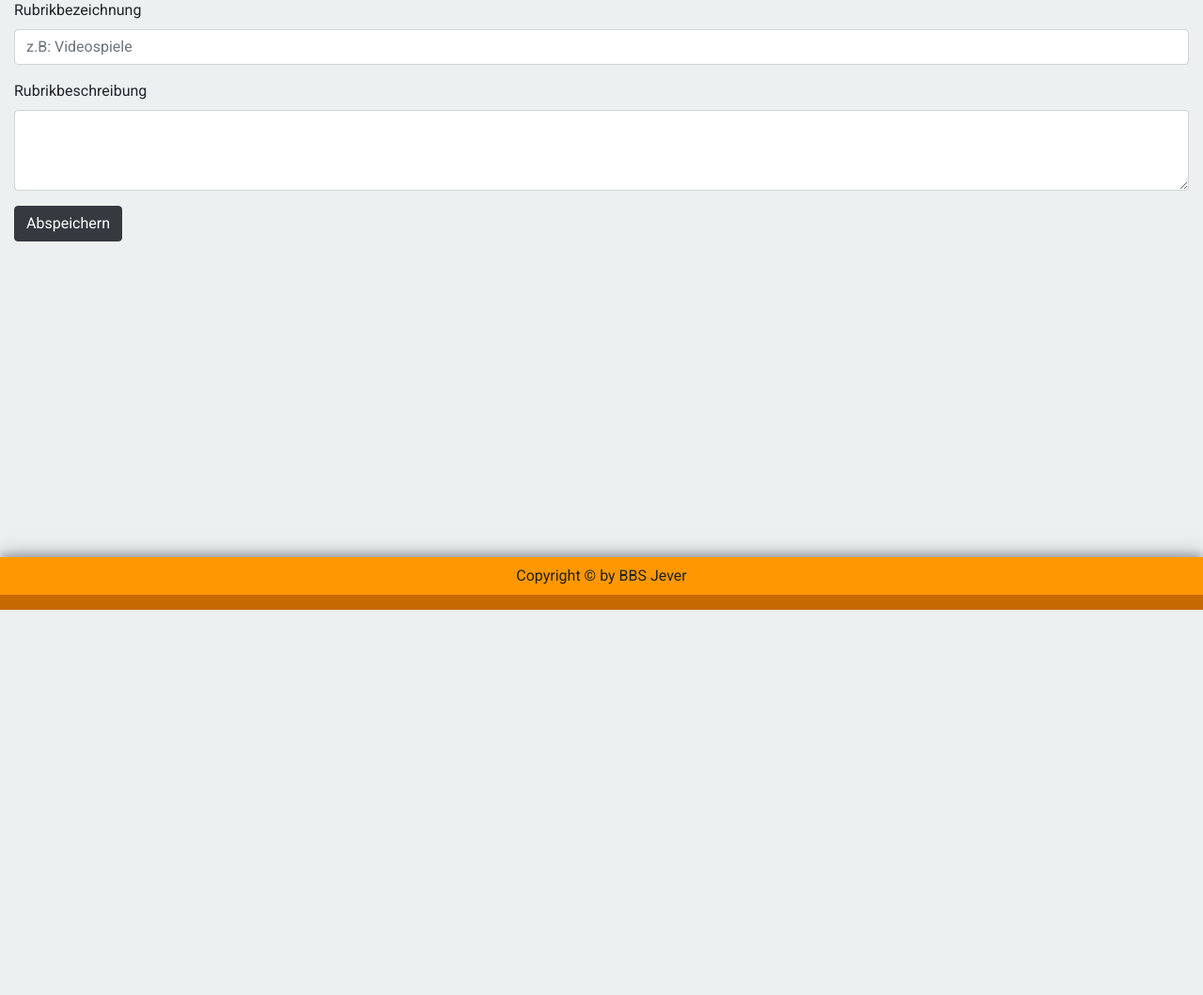
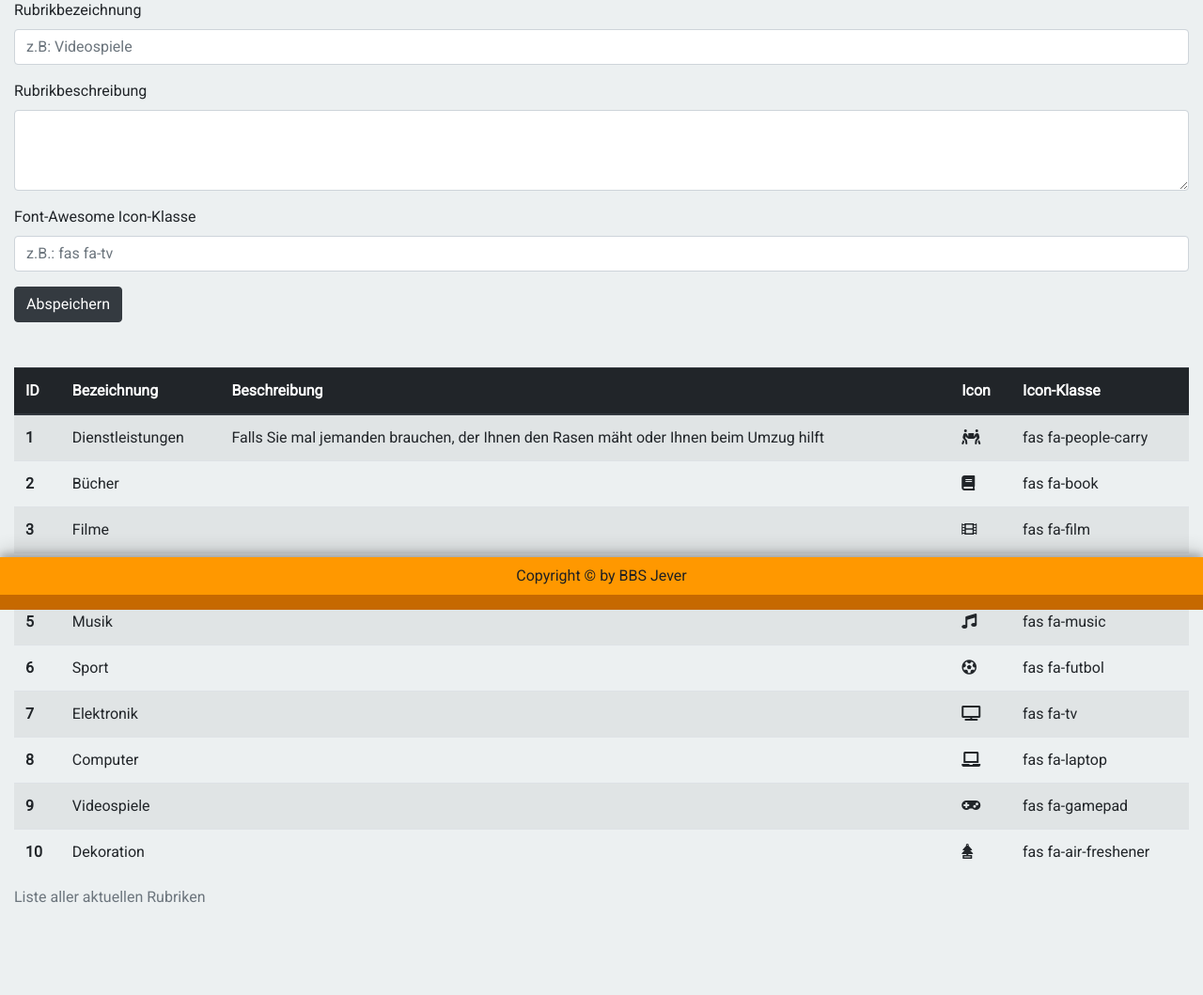
Before and after one commit to Karma97/Blackboard, a PHP site: page /rubadd.php in a window 1280 px wide. Shown: the part 151-1210 px from the top of the page at 94% size. Before the commit the page ends 800 px from the top, so only its background shows below. Run offline with PHP 8.4, Linux system fonts and the light colour scheme; data comes from the database, SQL or seed files in the repository; some libraries are stand-ins or nearby versions.

Commit message:
changes bitch

```diff
--- a/css/style.css
+++ b/css/style.css
@@ -44,6 +44,10 @@ form input {
 	border: 1px solid black;
 }
 
+.tablebottom {
+	margin-bottom: 5em !important;
+}
+
 .footer {
 	padding: 15px 0px;
 }
--- a/includes/nav.php
+++ b/includes/nav.php
@@ -14,7 +14,7 @@
 				$sql = 'SELECT * FROM rubriken';
 				$query = $verb -> query($sql);
 
-				foreach ($query as $row) {
+				foreach ($query as $key => $row) {
 					echo "<a href='anzeigen.php?rNR=".$row["rNR"]."'>".$row["bezeichnung"]." &nbsp;<i class='".$row["icon"]."'></i></a>";
 				}
 
--- a/index.php
+++ b/index.php
@@ -7,9 +7,9 @@
 		?>
 		<div class="main">
 	<div class="container-fluid mt-3">
-			<h1>Willkommen auf dem Schwarzen Brett!</h1>
+		<h1>Willkommen auf dem Schwarzen Brett!</h1>
 
-		</div>
+	</div>
 	</div>
 	<?php
 		include 'includes/footer.php';
--- a/rubadd.php
+++ b/rubadd.php
@@ -8,22 +8,92 @@
 
   <div class="main">
   <div class="container-fluid mt-3">
-  <?php
-
-  ?>
   <h1>Neue Rubrik anlegen</h1>
 
   <form action="rubadd.php" method="POST">
 	<div class="form-group">
 		<label for="bezeichnung">Rubrikbezeichnung</label>
-    <input type="text" class="form-control" id="bezeichnung" placeholder="z.B: Videospiele">
+		<input type="text" class="form-control" name="bez" required id="bezeichnung" placeholder="z.B: Videospiele">
 	</div>
 	<div class="form-group">
 		<label for="textarea">Rubrikbeschreibung</label>
-    <textarea class="form-control" id="textarea" rows="3"></textarea>
+		<textarea name="besch" class="form-control" required id="textarea" rows="3"></textarea>
+	</div>
+	<div class="form-group">
+		<label for="icon">Font-Awesome Icon-Klasse</label>
+		<input type="text" class="form-control" name="icon" required id="icon" placeholder="z.B.: fas fa-tv">
 	</div>
 		<button type="submit" class="btn btn-dark">Abspeichern</button>
 	</form>
+
+	<?php
+
+
+
+	if (!isset($_POST["bez"]) or empty($_POST["bez"])) {
+
+	} else {
+
+	$bez = $_POST["bez"];
+	$besch = $_POST["besch"];
+	$icon = $_POST["icon"];
+
+		$sql1 = "SELECT * FROM rubriken WHERE bezeichnung = '$bez' OR icon = '$icon'";
+		$query1 = $verb -> query($sql1);
+		$queryNumbers = $query1 -> fetchAll();
+
+	if (count($queryNumbers) > 0) {
+		echo "
+			<div class='mt-3 container-fluid text-danger'>
+				<p class='font-weight-bold'>Rubrik ist bereits vorhanden!</p>
+			</div>
+		";
+	} else {
+
+	$sql2 = "INSERT INTO `rubriken` (`rNR`, `bezeichnung`, `beschreibung`, `icon`, `updated_at`, `created_at`) VALUES (NULL, '$bez', '$besch', '$icon', CURRENT_TIMESTAMP, CURRENT_TIMESTAMP);";
+
+	$query2 = $verb -> query($sql2);
+
+	 }
+	}
+
+	?>
+
+<table class="mt-5 table mb-5 tablebottom table-hover table-striped">
+ <caption>Liste aller aktuellen Rubriken</caption>
+  <thead class="thead-dark">
+    <tr>
+      <th scope="col">ID</th>
+      <th scope="col">Bezeichnung</th>
+      <th scope="col">Beschreibung</th>
+	  <th scope="col">Icon</th>
+	  <th scope="col">Icon-Klasse</th>
+    </tr>
+  </thead>
+  <tbody>
+		<?php
+
+			$sql3 = "SELECT * FROM rubriken";
+			$query3 = $verb -> query($sql);
+
+			foreach ($query3 as $key => $row) {
+			if ($row["created_at"] > date('Y-m-d h:i:s', strtotime('-1 hour'))) {
+				echo "<tr class='table-success'>";
+			} else {
+				echo "<tr>";
+			}
+				echo "
+					<td scope='row'><strong>".$row["rNR"]."</strong></td>
+					<td>".$row["bezeichnung"]."</td>
+					<td>".$row["beschreibung"]."</td>
+					<td><i class='".$row["icon"]."'></i></td>
+					<td>".$row["icon"]."</td>
+				</tr>";
+			}
+
+		?>
+  </tbody>
+</table>
   </div>
   </div>
 
```
Also changed, not shown: Admindata.txt (+10 -0 lines). Lines whose indentation alone changed are shown as unchanged.
